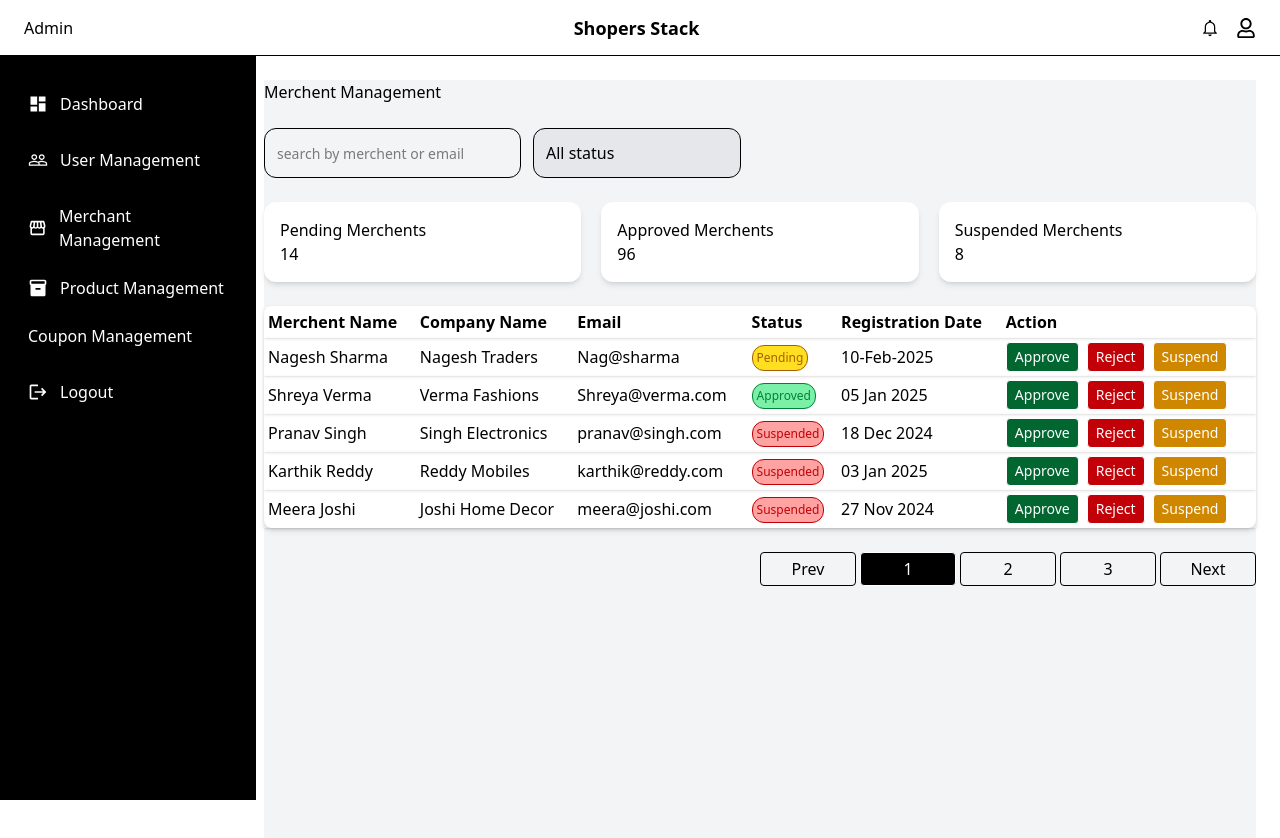
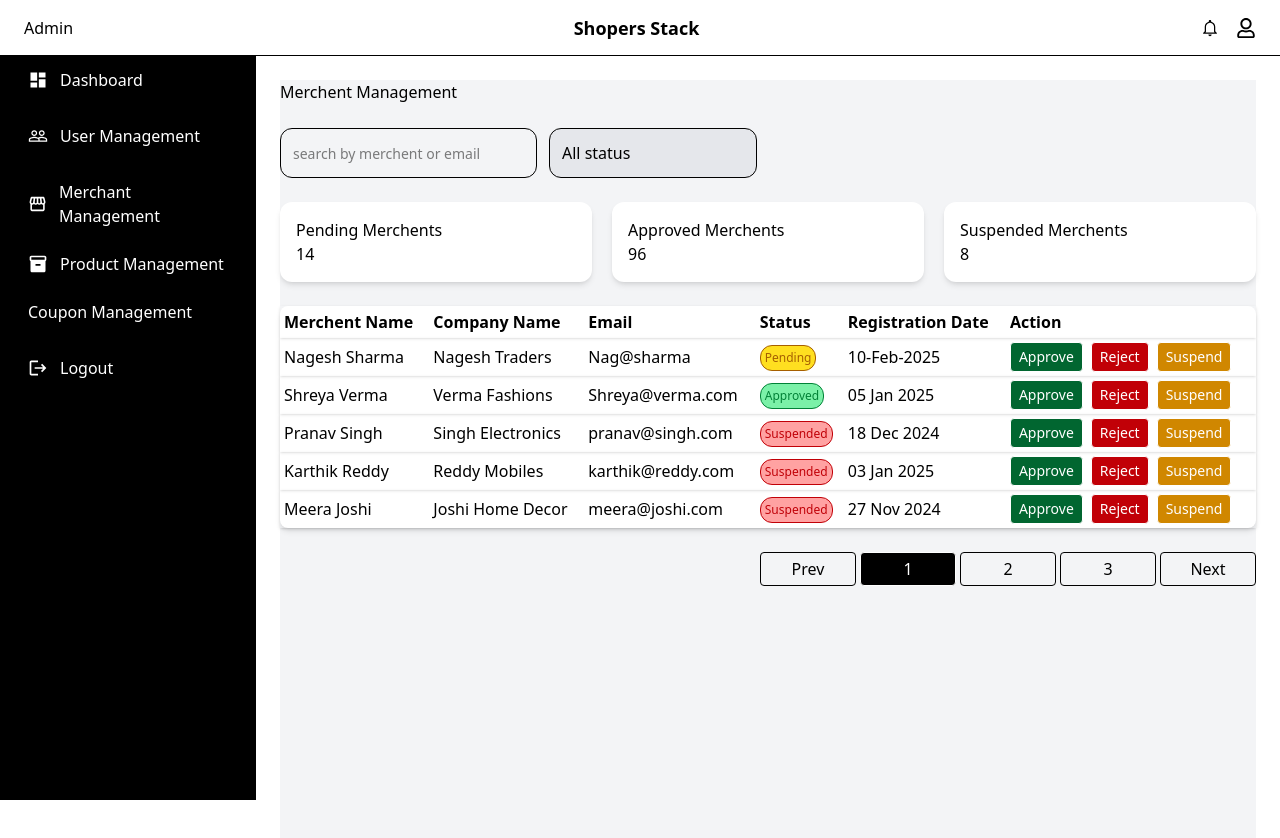
Before and after one commit to GeethaMurthy-Software-Solutions/Shoppers-Stack-Admin, a React (Vite) app: page /landingpage/merchentmanagement in a window 1280 px wide. Shown: the top 838 px of the page. Built offline with nearby package versions, Linux system fonts and the light colour scheme.

Commit message:
completed

```diff
--- a/src/components/AdminLayout.jsx
+++ b/src/components/AdminLayout.jsx
@@ -12,11 +12,13 @@ const AdminLayout = () => {
       <div className="flex">
 
         {/* Sidebar */}
-        <Sidebar isOpen={isOpen}  />
+        <Sidebar isOpen={isOpen} closeSidebar={()=>setIsOpen(false)} />
 
         {/* Main Content */}
-        <div className={`mt-14 flex-1 p-6 transition-all duration-300
-          ${isOpen ? "ml-60" : "ml-0"} md:ml-60`}>
+        <div className="
+          mt-14 flex-1 p-4 sm:p-6 transition-all duration-300
+          lg:ml-64
+        ">
           <Outlet />
         </div>
 
--- a/src/components/Navbar.jsx
+++ b/src/components/Navbar.jsx
@@ -8,7 +8,7 @@ const Navbar = ({ toggleSidebar }) => {
 
       <div className="flex items-center gap-3">
         <GiHamburgerMenu
-          className="text-xl cursor-pointer md:hidden"
+          className="text-xl cursor-pointer lg:hidden"
           onClick={toggleSidebar}
         />
         <span className="font-medium hidden sm:block">Admin</span>
--- a/src/components/Sidebar.jsx
+++ b/src/components/Sidebar.jsx
@@ -1,44 +1,52 @@
 import { MdDashboard, MdPeopleOutline, MdStorefront, MdInventory, MdLogout } from "react-icons/md";
+import { RxCross2 } from "react-icons/rx";
 import { Link } from "react-router-dom";
 
-const Sidebar = ({ isOpen }) => {
+const Sidebar = ({ isOpen,closeSidebar }) => {
   return (
     <div
       className={`
-      fixed top-14 left-0 h-[calc(100vh-56px)] w-64 bg-black text-white
+      fixed top-14 left-0 h-[calc(100vh-56px)] w-64 bg-black text-white z-50
       transform transition-transform duration-300
       ${isOpen ? "translate-x-0" : "-translate-x-full"}
-      md:translate-x-0
-      `}
+      lg:translate-x-0  `}
     >
 
-      <ul className="mt-6 space-y-2 px-4">
+ <div className="flex justify-end p-4 lg:hidden">
+        <RxCross2
+          className="text-2xl cursor-pointer"
+          onClick={closeSidebar}
+        />
+      </div>
 
-        <Link to="/landingpage" className="flex items-center gap-3 p-3 rounded-lg hover:bg-gray-800 cursor-pointer">
+
+      <ul className="space-y-2 px-4">
+
+        <Link to="/landingpage" onClick={closeSidebar} className="flex items-center gap-3 p-3 rounded-lg hover:bg-gray-800">
           <MdDashboard size={20}/>
           Dashboard
         </Link>
 
-        <li className="flex items-center gap-3 p-3 rounded-lg hover:bg-gray-800 cursor-pointer">
+        <li onClick={closeSidebar} className="flex items-center gap-3 p-3 rounded-lg hover:bg-gray-800 cursor-pointer">
           <MdPeopleOutline size={20}/>
           User Management
         </li>
 
-        <Link to='/landingpage/merchentmanagement'>
-          <li className="flex items-center gap-3 p-3 rounded-lg hover:bg-gray-800 cursor-pointer">
+        <Link onClick={closeSidebar} to='/landingpage/merchentmanagement'>
+          <li className="flex items-center gap-3 p-3 rounded-lg hover:bg-gray-800">
             <MdStorefront size={20}/>
             Merchant Management
           </li>
         </Link>
 
-       <Link to="/landingpage/productmanagement">
-        <li className="flex items-center gap-3 p-3 rounded-lg hover:bg-gray-800 cursor-pointer">
+       <Link onClick={closeSidebar} to="/landingpage/productmanagement">
+        <li className="flex items-center gap-3 p-3 rounded-lg hover:bg-gray-800">
           <MdInventory size={20}/>
           Product Management
         </li>
        </Link>
 
-        <li className="flex items-center gap-3 p-3 rounded-lg hover:bg-gray-800 cursor-pointer">
+        <li  className="flex items-center gap-3 p-3 rounded-lg hover:bg-gray-800 cursor-pointer">
           Coupon Management
         </li>
 
```
